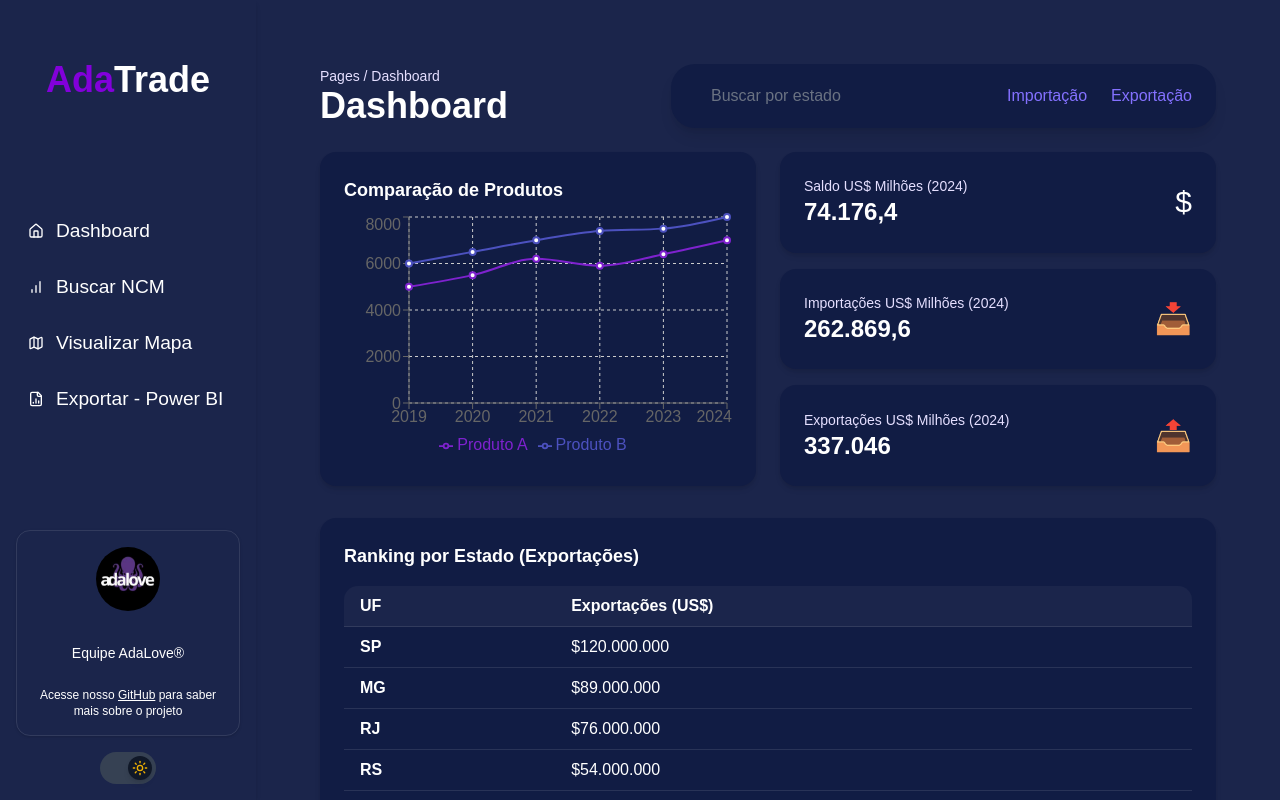
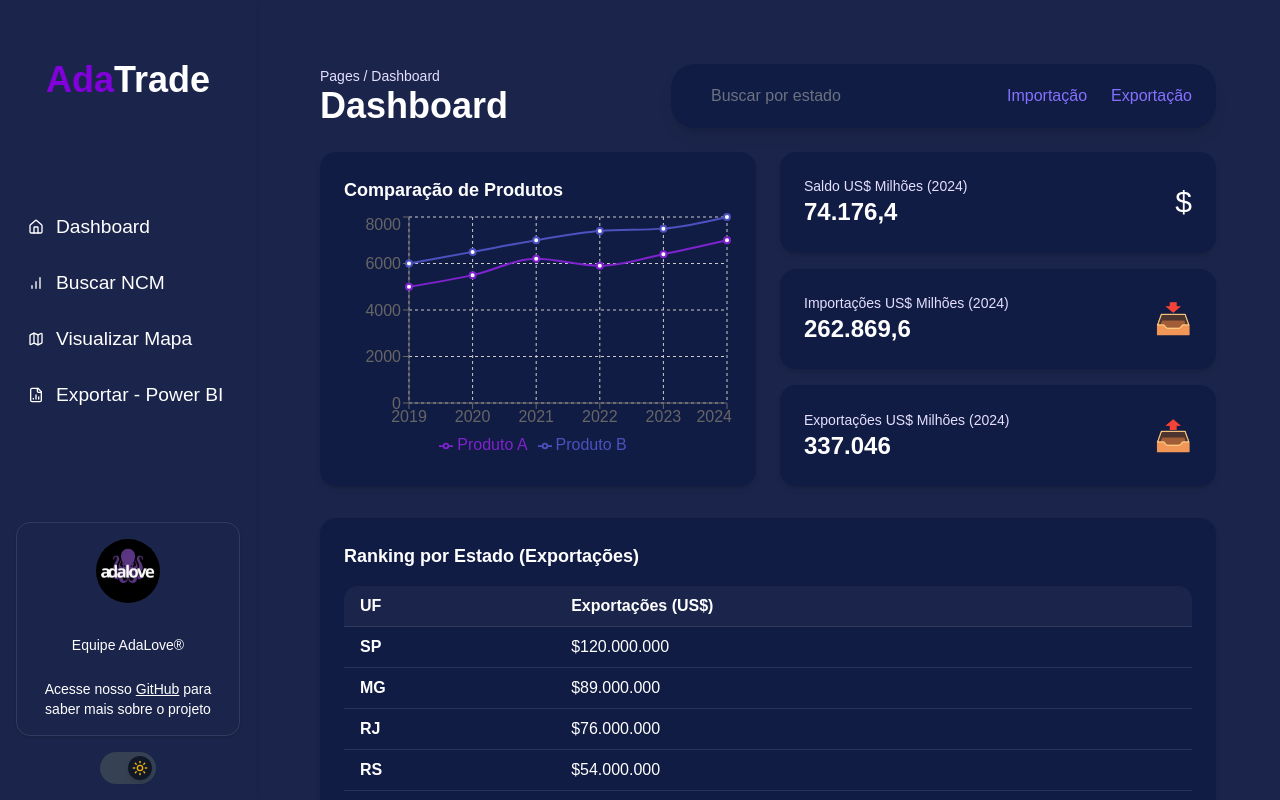
Before and after one commit to equipeAdalove/Front-API-SEMESTRE3, a React (Vite) app: page / in a window 1280 px wide. Built offline with nearby package versions, Linux system fonts and the light colour scheme.

Commit message:
:tada: feat: Ajustando o tamanho da fonte do rodapé

```diff
--- a/src/components/ui/sidebar.tsx
+++ b/src/components/ui/sidebar.tsx
@@ -77,7 +77,7 @@ export default function Sidebar() {
         }}
       >
         <img src="/adalove.jpeg" alt="Adalove" className="mx-auto w-16 h-16 rounded-full" />        <p className="text-sm mt-2">Equipe AdaLove®</p>
-        <p className="text-xs text-white-500">
+        <p className="text-sm text-white-500">
           Acesse nosso{" "}
           <a
             href="https://github.com/equipeAdalove/API-SEMESTRE3"
```
